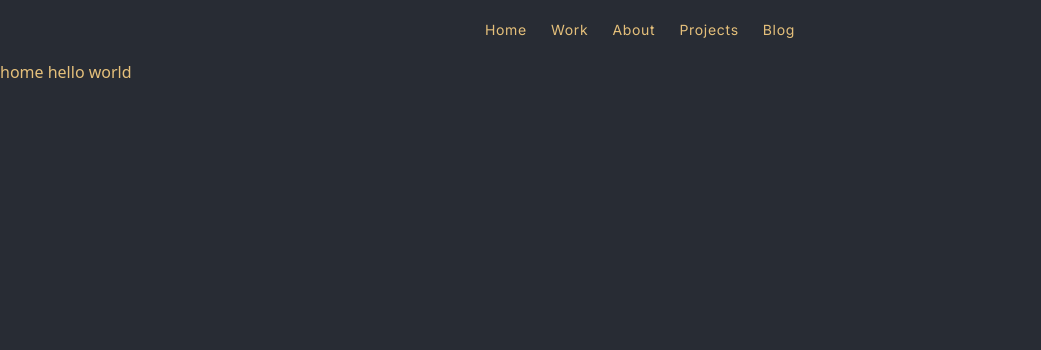
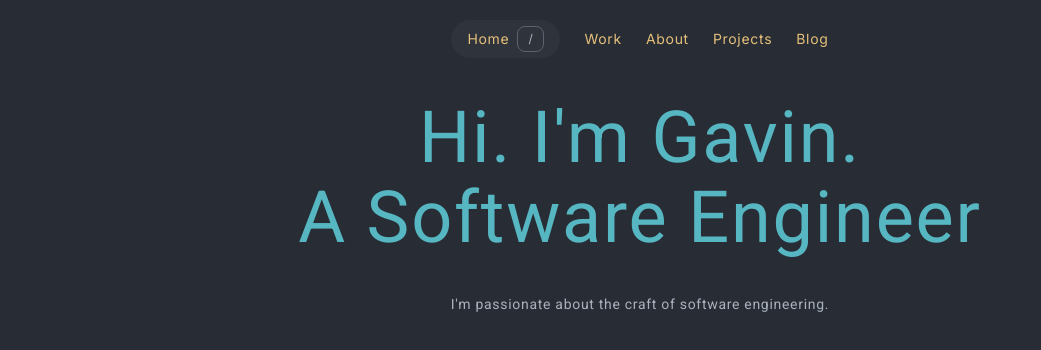
Before and after one commit to rawsashimi1604/gavinloo.com, a React (Vite) app: page / in a window 1280 px wide. Shown: the top 350 px of the page, without its empty margins (0-1041 px from the left). Built offline with nearby package versions, Linux system fonts and the light colour scheme.

Commit message:
added simple hero

```diff
--- a/src/components/layout/Container.tsx
+++ b/src/components/layout/Container.tsx
@@ -7,7 +7,7 @@ export interface ContainerProps {
 
 function Container({ children }: ContainerProps) {
   return (
-    <main className="bg-custom-bg text-custom-chaKy min-w-screen min-h-screen">
+    <main className="bg-custom-bg text-custom-lightWhite min-w-screen min-h-screen">
       <Navbar />
       {children}
     </main>
--- a/src/components/layout/Navbar.tsx
+++ b/src/components/layout/Navbar.tsx
@@ -2,13 +2,21 @@ import React from "react";
 
 function Navbar() {
   return (
-    <nav className="font-customInter flex items-center justify-center py-5">
+    <nav className="font-customInter text-custom-chaKy flex items-center justify-center py-5">
       <ul className="flex items-center justify-center gap-6 text-sm tracking-wider">
-        <li>Home</li>
-        <li>Work</li>
-        <li>About</li>
-        <li>Projects</li>
-        <li>Blog</li>
+        {/* Selected */}
+        <li className="cursor-pointer flex items-center justify-center gap-2 bg-custom-lightWhite/5 py-1.5 px-4 rounded-[30px]">
+          <span>Home</span>
+          <span className="inline-block text-custom-lightWhite text-xs py-1 px-2.5 rounded-lg border-custom-dark border-[0.5px]">
+            /
+          </span>
+        </li>
+
+        {/* Non selected */}
+        <li className="cursor-pointer">Work</li>
+        <li className="cursor-pointer">About</li>
+        <li className="cursor-pointer">Projects</li>
+        <li className="cursor-pointer">Blog</li>
       </ul>
     </nav>
   );
--- /dev/null
+++ b/src/modules/home/Hero.tsx
@@ -0,0 +1,21 @@
+import React from "react";
+
+function Hero() {
+  return (
+    <section className="font-customRoboto flex-col items-center justify-center">
+      <h1 className="text-custom-fountainBlue text-7xl mb-2 tracking-wide text-center">
+        Hi. I'm Gavin.
+      </h1>
+      <h1 className="text-custom-fountainBlue text-7xl mb-10 tracking-wide text-center">
+        A Software Engineer
+      </h1>
+      <div className="flex w-full items-center justify-center">
+        <h2 className="text-sm text-center max-w-[50%] tracking-wider">
+          I'm passionate about the craft of software engineering.
+        </h2>
+      </div>
+    </section>
+  );
+}
+
+export default Hero;
--- a/src/pages/Home.tsx
+++ b/src/pages/Home.tsx
@@ -1,9 +1,12 @@
 import Container from "../components/layout/Container";
+import Hero from "../modules/home/Hero";
 
 function Home() {
   return (
     <Container>
-      <h1>home hello world</h1>
+      <div className="mt-6">
+        <Hero />
+      </div>
     </Container>
   );
 }
```
